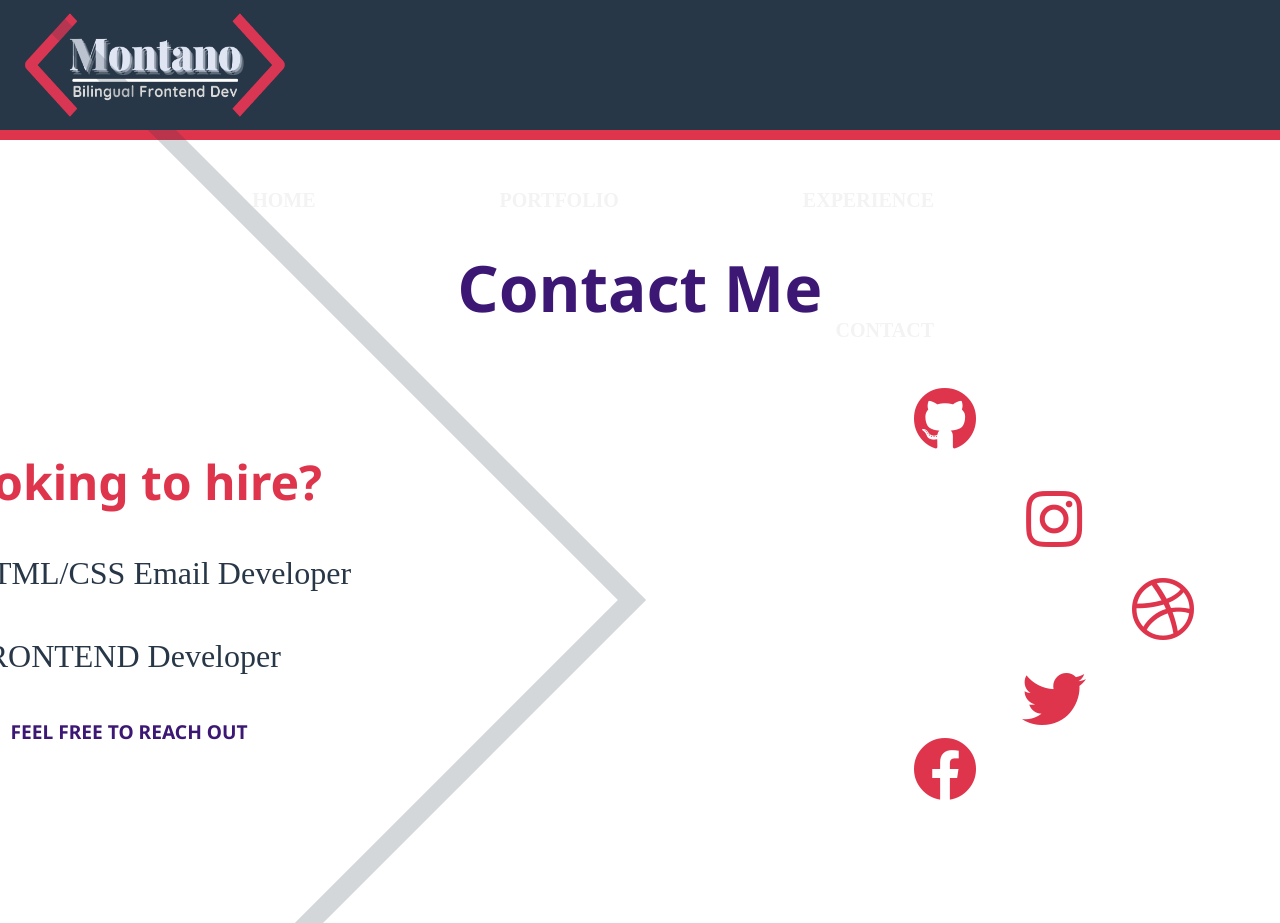
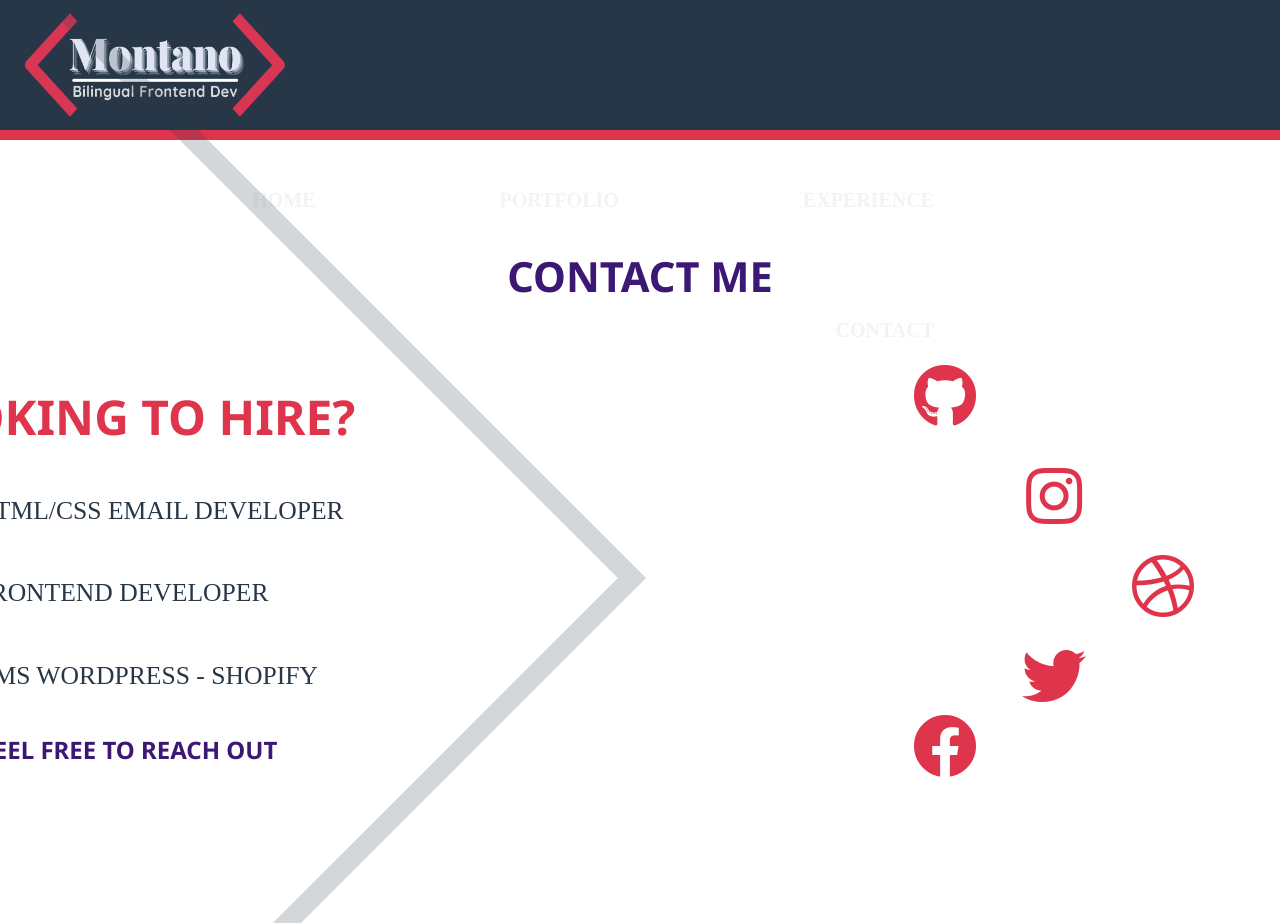
Before and after one commit to Cmmh1101/branding-portfolio, a website: page contact.html in a window 1280 px wide. Shown: the top 923 px of the page. Drawn offline with Linux system fonts and the light colour scheme.

Commit message:
changed contact title size added wordpress and shopify

```diff
--- a/contact.html
+++ b/contact.html
@@ -40,6 +40,7 @@
                 <div class="job-positions">
                     <span class="check-mark"><i class="fas fa-check-double"></i><p>HTML/CSS Email Developer</p></span>
                     <span class="check-mark"><i class="fas fa-check-double"></i><p>FRONTEND Developer</p></span>
+                    <span class="check-mark"><i class="fas fa-check-double"></i><p>CMS WordPress - Shopify</p></span>
                 </div>
                 <h5>Feel free to reach out</h5>
             </div>
--- a/scss/_contact.scss
+++ b/scss/_contact.scss
@@ -1,3 +1,7 @@
+#top-area h1{
+    font-size: 2.6rem;
+    text-transform: uppercase;
+}
 .contact-me{
     display: flex;
     justify-content: center;
@@ -5,6 +9,7 @@
     flex-direction: column;
     width: 100%;
     margin-left: -200px;
+    text-transform: uppercase;
     .grey-diamond{
         position: absolute;
         border: 20px solid $nav-color;
@@ -42,14 +47,14 @@
                 p{
                     display: inline-block;
                     padding-left: 30px;
-                    font-size: 2rem;
+                    font-size: 1.6rem;
                     color: $nav-color;
                 }
             }
         }
         h5 {
             color: $main-titles-color;
-            font-size: 1.2rem;
+            font-size: 1.5rem;
             text-transform: uppercase;
             text-align: center;
             font-weight: 600;
```
Also changed, not shown: dist/css/styles.min.css, 1 other file.
